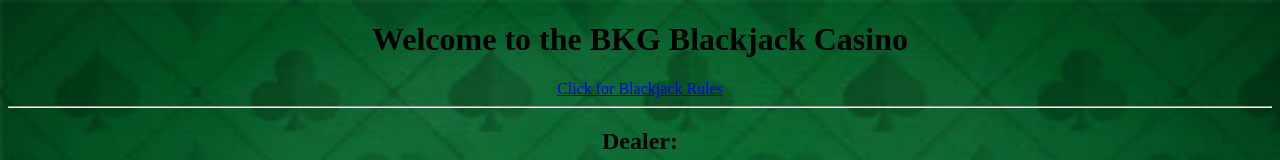
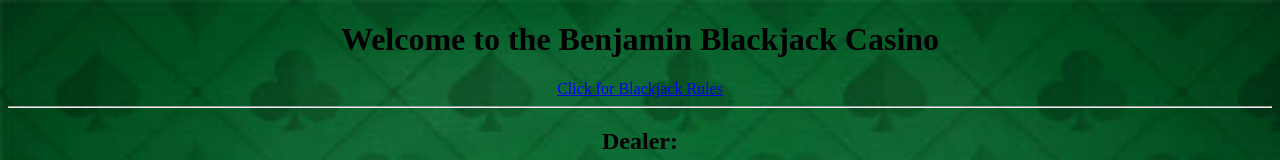
Before and after one commit to benjaminwang42/Blackjackv2, a plain HTML site: page index.html in a window 1280 px wide. Shown: the top 160 px of the page. Drawn offline with Linux system fonts and the light colour scheme.

```diff
--- a/index.html
+++ b/index.html
@@ -8,7 +8,7 @@
 </head>
 
 <body>
-    <h1 class="center">Welcome to the BKG Blackjack Casino</h1>
+    <h1 class="center">Welcome to the Benjamin Blackjack Casino</h1>
     <a href="https://www.cs.mcgill.ca/~rwest/wikispeedia/wpcd/wp/b/Blackjack.htm">Click for Blackjack Rules</a>
 
     <hr/>
```
